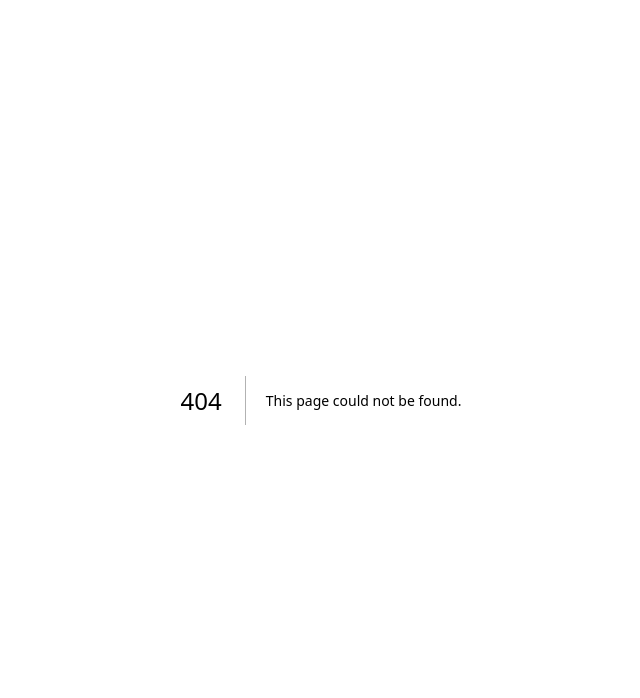
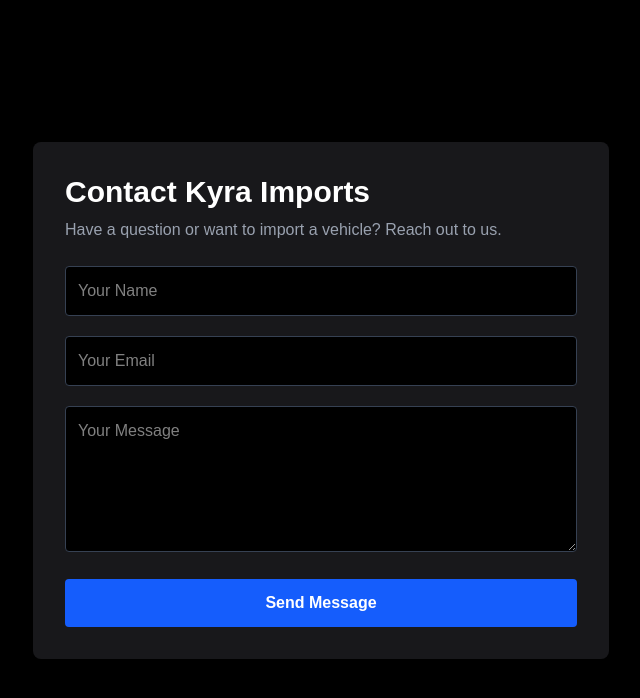
Before and after one commit to munai254/kyra-web, a Next.js app: page /contact in a window 1280 px wide. Before the commit this address had no page. Shown: the top 698 px of the page, without its empty margins (319-959 px from the left). Built offline with nearby package versions, Linux system fonts and the light colour scheme.

Commit message:
update vehicle id details and contacts

```diff
--- /dev/null
+++ b/app/contact/page.tsx
@@ -0,0 +1,105 @@
+"use client";
+<div className="mb-6 text-gray-300 space-y-2">
+  <p>
+    📧 Email:
+    <a
+      href="mailto:info@kyraimports.com"
+      className="text-blue-400 hover:underline ml-2"
+    >
+      info@kyraimports.com
+    </a>
+  </p>
+
+  <p>📍 Location: Nairobi, Kenya</p>
+</div>
+
+
+
+
+import { useState } from "react";
+
+export default function ContactPage() {
+  const [form, setForm] = useState({
+    name: "",
+    email: "",
+    message: "",
+  });
+
+  const [loading, setLoading] = useState(false);
+  const [success, setSuccess] = useState(false);
+
+  const handleChange = (
+    e: React.ChangeEvent<HTMLInputElement | HTMLTextAreaElement>
+  ) => {
+    setForm({ ...form, [e.target.name]: e.target.value });
+  };
+
+  const handleSubmit = async (e: React.FormEvent) => {
+    e.preventDefault();
+    setLoading(true);
+
+    // Simulate API call (we'll replace this later)
+    await new Promise((res) => setTimeout(res, 1500));
+
+    setLoading(false);
+    setSuccess(true);
+    setForm({ name: "", email: "", message: "" });
+  };
+
+  return (
+    <main className="min-h-screen bg-black text-white flex items-center justify-center p-6">
+      <div className="w-full max-w-xl bg-zinc-900 p-8 rounded-lg shadow-lg">
+        <h1 className="text-3xl font-bold mb-2">Contact Kyra Imports</h1>
+        <p className="text-gray-400 mb-6">
+          Have a question or want to import a vehicle? Reach out to us.
+        </p>
+
+        {success && (
+          <p className="mb-4 text-green-400">
+            Your message has been sent successfully.
+          </p>
+        )}
+
+        <form onSubmit={handleSubmit} className="space-y-5">
+          <input
+            type="text"
+            name="name"
+            placeholder="Your Name"
+            value={form.name}
+            onChange={handleChange}
+            required
+            className="w-full p-3 rounded bg-black border border-gray-700 focus:outline-none focus:border-blue-500"
+          />
+
+          <input
+            type="email"
+            name="email"
+            placeholder="Your Email"
+            value={form.email}
+            onChange={handleChange}
+            required
+            className="w-full p-3 rounded bg-black border border-gray-700 focus:outline-none focus:border-blue-500"
+          />
+
+          <textarea
+            name="message"
+            placeholder="Your Message"
+            rows={5}
+            value={form.message}
+            onChange={handleChange}
+            required
+            className="w-full p-3 rounded bg-black border border-gray-700 focus:outline-none focus:border-blue-500"
+          />
+
+          <button
+            type="submit"
+            disabled={loading}
+            className="w-full bg-blue-600 hover:bg-blue-700 py-3 rounded font-semibold transition"
+          >
+            {loading ? "Sending..." : "Send Message"}
+          </button>
+        </form>
+      </div>
+    </main>
+  );
+}
--- /dev/null
+++ b/app/vehicles/[id]/page.tsx
@@ -0,0 +1,28 @@
+import { vehicles } from "@/data/vehicles";
+import Image from "next/image";
+import { notFound } from "next/navigation";
+
+export default async function VehicleDetailsPage({ params }: { params: Promise<{ id: string }> }) {
+  const {id} = await params;
+  const vehicle = vehicles.find(v => v.id === id);
+
+  if (!vehicle) {
+    notFound(); // shows 404 instead of blank page
+  }
+
+  return (
+    <div className="max-w-5xl mx-auto p-6">
+      <h1 className="text-3xl font-bold">{vehicle.id}</h1>
+
+      <Image
+        src={vehicle.image}
+        alt={vehicle.name}
+        width={800}
+        height={500}
+        className="rounded-lg mt-4"
+      />
+
+      <p className="mt-4">{vehicle.name}</p>
+    </div>
+  );
+}
```
